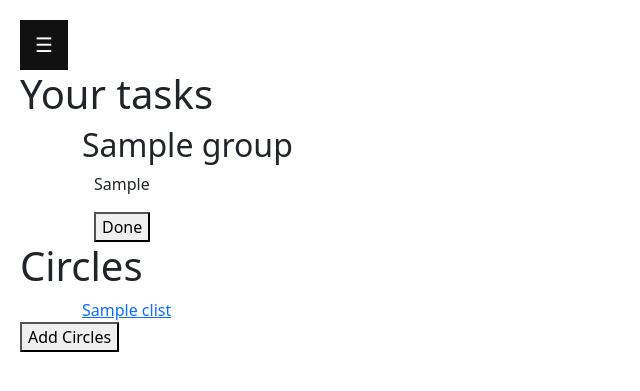
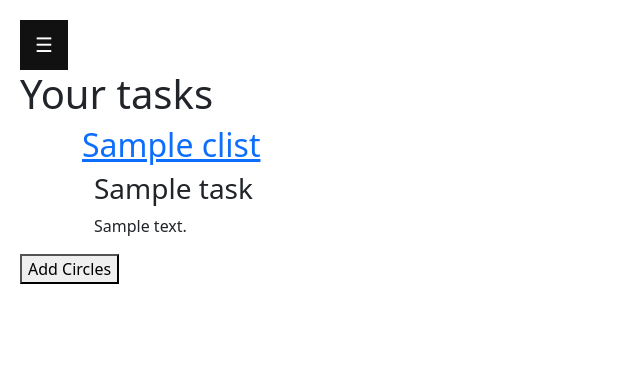
Before and after one commit to MIYLam/Productivr, a Flask app: template templates/homepage.html in a window 1280 px wide. Shown: the top 391 px of the page, without its empty margins (0-640 px from the left). Run offline with Flask 3, Linux system fonts and the light colour scheme; the template is opened without the code that fills it: most values are stand-ins (such as "Sample title", 1, 10 or a date in 2020).

Commit message:
home page almost done!

```diff
--- a/app.py
+++ b/app.py
@@ -75,12 +75,13 @@ def home():
                 print(g)
                 cid = sh.get_circlename_by_circle_id(conn=conn, circle_id=g)
                 group_names.append(cid)
+                tasks_by_group[g] = sh.get_user_tasks_by_circle(conn=conn, circle_id=g, user_id=user_id).to_dict('records')
             #    tasks_by_group[g] = sh.get_user_tasks(conn=conn, user_id=user_id, circle_id=cid)
             print(tasks_by_group)
             print(group_names)
             clist = zip(g_ls,group_names)
 
-            return render_template("homepage.html", clist = clist)
+            return render_template("homepage.html", clist = clist, tasks = tasks_by_group)
 
         elif request.method == "POST":
             # create group
--- a/sql_helper.py
+++ b/sql_helper.py
@@ -58,7 +58,7 @@ def add_task(conn: sqlite3.Connection, user_id: int, circle_id: int, name: str,
     except Exception as e:
         print(e)
 
-def get_user_tasks(conn: sqlite3.Connection, user_id: int, circle_id: int = -1):
+def get_user_tasks_by_circle(conn: sqlite3.Connection, user_id: int, circle_id: int = -1):
     try:
         # c = conn.cursor()
         if circle_id == -1:
--- a/templates/homepage.html
+++ b/templates/homepage.html
@@ -24,18 +24,22 @@
 
         <h1>Your tasks</h1>
         <div class="container" id="task_holder" method="get">
-          {%for group in group_list%}
-            <h2>{{ group }}</h2>
-            <div class="container" id="task_entry">
-              <p id="task-{{i}}">{{i}}</p>
-              <button type="button" class="deletion">Done</button>
-            </div>
-          {%endfor%}
+
         </div>
-        <h1>Circles</h1>
-          {%for g in clist%}
+        <!-- <h1>Circles</h1> -->
+          {%for c in clist%}
             <div class="container" id="circle_list">
-              <a href="/group/{{g[0]}}" id="circle-{{i}}">{{g[1]}}</a>
+              <H2><a href="/group/{{c[0]}}" id="circle-{{i}}">{{c[1]}}</a></H2>
+              {%for task in tasks[c[0]]%}
+                <div class="container" id="task_entry">
+                  <H3 id="task-{{i}}">{{ task["name"] }}</H3>
+                  <p id="task-{{i}}">{{ task["description"] }}</p>
+                  <!-- <form action="/home" method="post">
+                    <button name="Done" value="Done">Done</button>
+                  </form> -->
+                  <!-- <button type="button" class="deletion">Done</button> -->
+                </div>
+              {%endfor%}
             </div>
           {%endfor%}
         <button class="open-button" onclick="openForm()">Add Circles</button>
```
